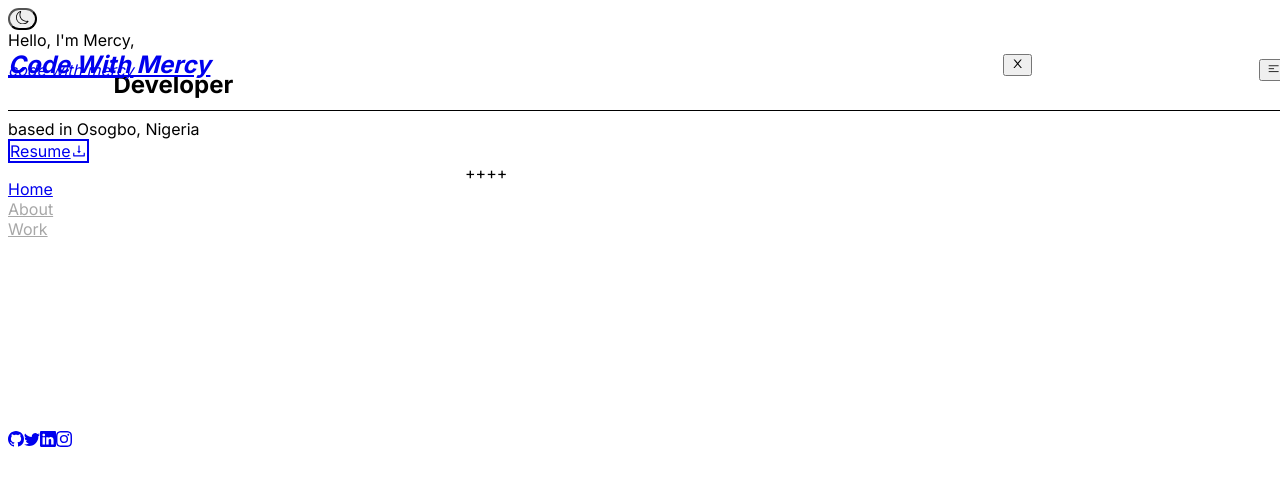
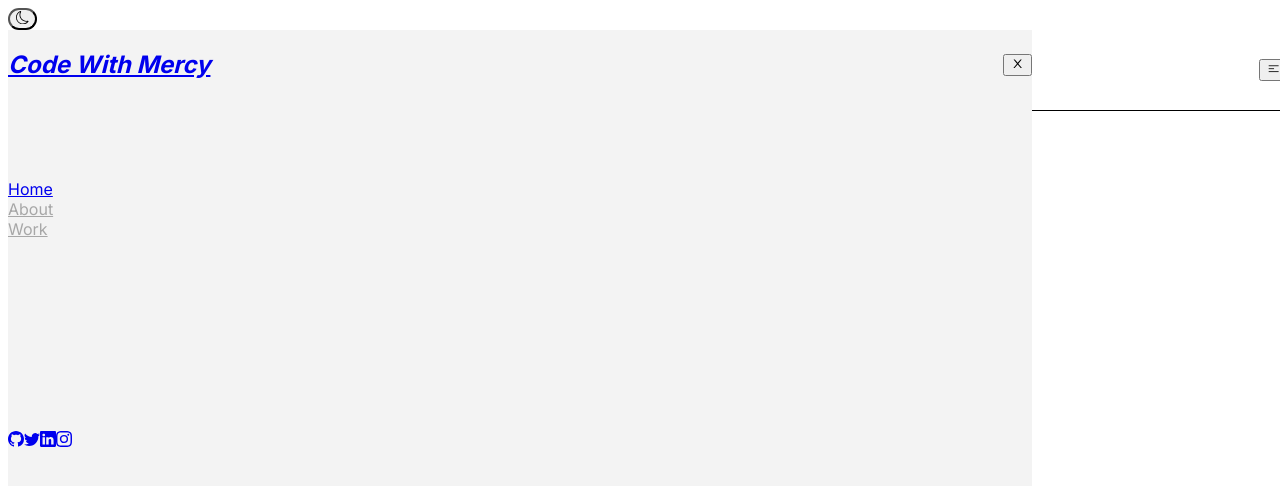
Before and after one commit to mercyharbo/Portfolio, a Next.js app: page / in a window 1280 px wide. Both pictures are taken after a click on the button 1273 px from the left and 70 px from the top of the page. Shown: the top 486 px of the page. Built offline with nearby package versions, Linux system fonts and the light colour scheme.

Commit message:
Refactor Navbar component to improve modal behavior and styling
- Updated modal open/close logic for better state management.
- Changed modal positioning to fixed for improved layout.
- Added click handler to close modal on route navigation.

```diff
--- a/src/components/Navbar.tsx
+++ b/src/components/Navbar.tsx
@@ -21,7 +21,11 @@ function Navbar() {
   const [isModalOpen, setIsModalOpen] = useState(false)
 
   const handleModalOpen = () => {
-    setIsModalOpen((prev: boolean) => !prev)
+    setIsModalOpen(!isModalOpen)
+  }
+
+  const handleRouteClick = () => {
+    setIsModalOpen(false)
   }
 
   useEffect(() => {
@@ -114,9 +118,9 @@ function Navbar() {
       </nav>
 
       {isModalOpen && (
-        <nav className='nav-wrapper absolute top-0 left-0 z-50 h-screen flex flex-col justify-start items-start gap-[5rem] py-10 px-5 bg-nav-bg dark:bg-nav-bg-dark lg:hidden w-[80%] transition-colors duration-300'>
+        <nav className='nav-wrapper fixed top-0 left-0 z-50 h-screen flex flex-col justify-start items-start gap-[5rem] py-10 px-5 bg-[#f3f3f3] dark:bg-nav-bg-dark lg:hidden w-[80%]'>
           <div className='flex justify-between items-center w-full'>
-            <Link href='/' className={` text-xl italic font-bold`}>
+            <Link href='/' className={`text-xl italic font-bold`}>
               <h1 className='capitalize'>code with mercy</h1>
             </Link>
 
@@ -135,6 +139,7 @@ function Navbar() {
                 <Link
                   key={link.id}
                   href={link.href}
+                  onClick={handleRouteClick}
                   className={`${
                     pathname === link.href
                       ? 'text-primary dark:text-primary'
```
